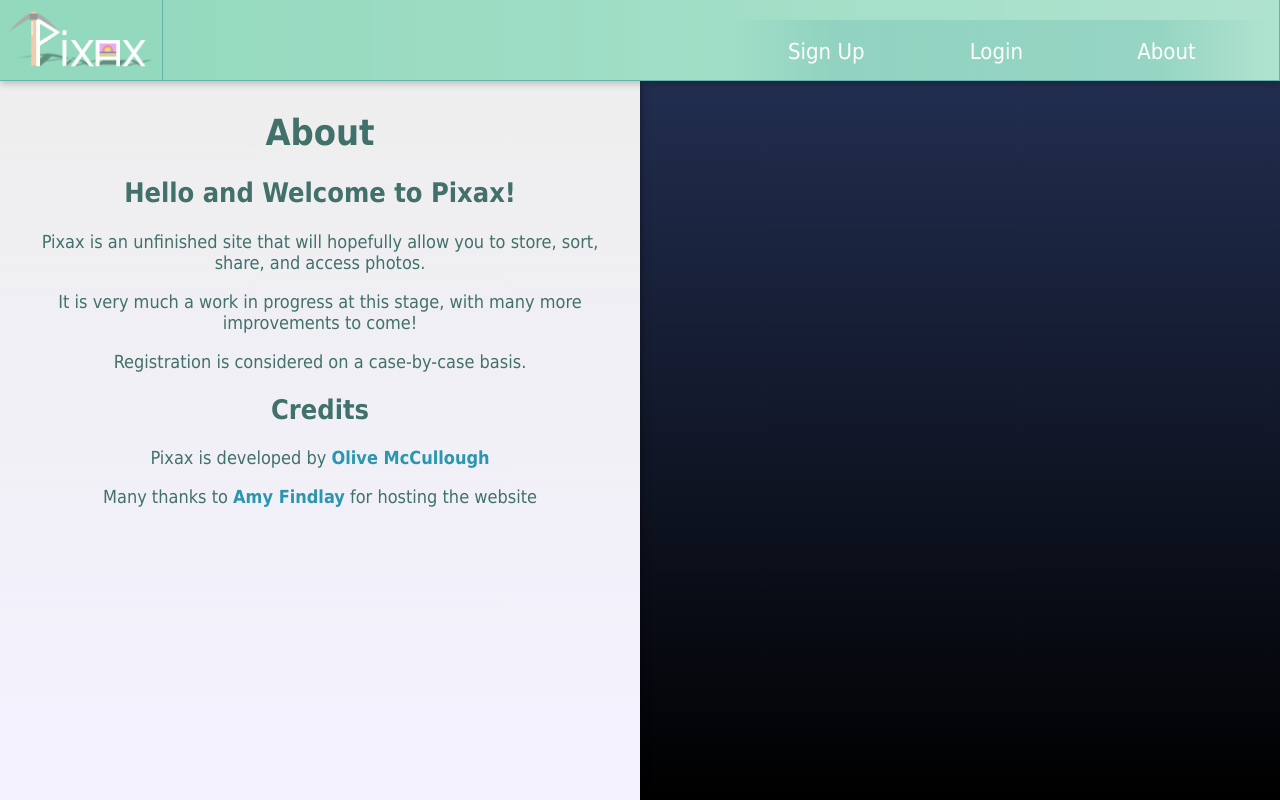
After one commit to OliveMcCullough/Pixax-Project, a Django app: template pixax/templates/about.html in a window 1280 px wide. The commit adds this page. Run offline with Django 4.2, Linux system fonts and the light colour scheme; the template is opened without the code that fills it, so the values that code supplies are empty.

Commit message:
Implemented about page

```diff
--- a/pixax/main/urls.py
+++ b/pixax/main/urls.py
@@ -1,5 +1,5 @@
 from django.urls import path
-from .views import AlbumView, RootRedirectView, MyAlbumsView, UploadPicturesView, UnsortedPicturesView, AlbumDeleteView, AlbumEditNameView, AlbumRateSortView
+from .views import AlbumView, RootRedirectView, MyAlbumsView, UploadPicturesView, UnsortedPicturesView, AlbumDeleteView, AlbumEditNameView, AlbumRateSortView, AboutView
 
 app_name = "main"
 
@@ -12,4 +12,5 @@ urlpatterns = [
     path('albums/<int:pk>/organise/setup/', AlbumRateSortView.as_view(), name="album_organise"),
     path('upload/', UploadPicturesView.as_view(), name="upload"),
     path('albums/unsorted/', UnsortedPicturesView.as_view(), name="unsorted"),
+    path('about/', AboutView.as_view(), name="about"),
 ]
--- a/pixax/main/views.py
+++ b/pixax/main/views.py
@@ -5,7 +5,7 @@ from django.http import Http404
 from django.shortcuts import get_object_or_404
 from django.urls import reverse, reverse_lazy
 from django.utils.decorators import method_decorator
-from django.views.generic import RedirectView, CreateView, FormView, ListView, DeleteView, UpdateView
+from django.views.generic import RedirectView, CreateView, FormView, ListView, DeleteView, UpdateView, TemplateView
 
 from .forms import AlbumCreateForm, PictureUploadForm, RateAndSortIntroForm
 from .models import Album, Picture
@@ -229,3 +229,7 @@ class AlbumRateSortView(FormView):
         ordering = [ordering, "-id"]
         form = RateAndSortIntroForm(initial={'order_select':ordering})
         return form
+
+
+class AboutView(TemplateView):
+    template_name = "about.html"
--- a/pixax/scss/pixax.scss
+++ b/pixax/scss/pixax.scss
@@ -111,6 +111,12 @@ html, body {
     font-size:$default-font-size;
 }
 
+a{
+    color:$blue;
+    font-weight: bold;
+    text-decoration: none;
+}
+
 #id_image_field::before{
     content:"«";
     background-color:black;
@@ -141,6 +147,7 @@ html, body {
         /* position: relative; */
         display: inline-block;
         a.nav_logo_link{
+            font-weight:normal;
             float:left;
             height:$navbar-height;
             /* margin:auto; */
@@ -287,6 +294,7 @@ html, body {
                         background-color:$green;
                     }
                     a{
+                        font-weight: normal;
                         display:inline-block;
                         text-decoration: none;
                         color:white;
@@ -450,6 +458,7 @@ input:focus-visible, a:focus-visible, select:focus-visible{
             margin:auto;
             text-decoration: none;
             color: $dark-blue;
+            font-weight:normal;
             span{
                 display:inline-block;
                 width:$album-block-size;
@@ -899,6 +908,7 @@ button, .button{
     margin: auto;
     margin-top: 25px;
     transition: background-color 0.25s ease-in-out;
+    font-weight: normal;
 
     &.secondary{
         background-color: $secondary-button-color;
--- a/pixax/static/css/pixax.css
+++ b/pixax/static/css/pixax.css
@@ -111,6 +111,12 @@ html, body {
   font-size: 18px;
 }
 
+a {
+  color: #2B96AD;
+  font-weight: bold;
+  text-decoration: none;
+}
+
 #id_image_field::before {
   content: "«";
   background-color: black;
@@ -146,6 +152,7 @@ html, body {
   outline-offset: -2px;
 }
 .navbar_wrapper .navbar a.nav_logo_link {
+  font-weight: normal;
   float: left;
   height: 80px;
   /* margin:auto; */
@@ -305,6 +312,7 @@ html, body {
   background-color: #64B6AC;
 }
 .navbar_wrapper .navbar ul.item_list li a {
+  font-weight: normal;
   display: inline-block;
   text-decoration: none;
   color: white;
@@ -471,6 +479,7 @@ input:focus-visible, a:focus-visible, select:focus-visible {
   margin: auto;
   text-decoration: none;
   color: #456990;
+  font-weight: normal;
 }
 .album_section .album_block .album_block_content:hover .album_illustration .file_top {
   transform: scale(1, 0.9);
@@ -965,6 +974,7 @@ button, .button {
   margin: auto;
   margin-top: 25px;
   transition: background-color 0.25s ease-in-out;
+  font-weight: normal;
 }
 button.secondary, .button.secondary {
   background-color: #93d9be;
--- /dev/null
+++ b/pixax/templates/about.html
@@ -0,0 +1,14 @@
+{% extends "slideshow_presentation_base.html" %}
+
+{% block title %} Login {% endblock %}
+
+{% block core_content %}
+    <h1> About </h1>
+    <h2> Hello and Welcome to Pixax! </h2>
+    <p> Pixax is an unfinished site that will hopefully allow you to store, sort, share, and access photos. </p>
+        It is very much a work in progress at this stage, with many more improvements to come! </p>
+    <p> Registration is considered on a case-by-case basis. </p>
+    <h2> Credits </h2>
+    <p> Pixax is developed by <a href="https://github.com/OliveMcCullough">Olive McCullough</a> </p>
+    <p> Many thanks to <a href="https://github.com/skyride">Amy Findlay</a> for hosting the website </p>
+{% endblock %}
--- a/pixax/templates/base.html
+++ b/pixax/templates/base.html
@@ -35,7 +35,7 @@
         <li> <a href="{% url 'users:register' %}"><span>Sign Up</span></a> </li>
         <li> <a href="{% url 'users:login' %}"><span>Login</span></a> </li>
         {% endif %}
-        <li><a href="TO DO"><span>About</span></a></li>
+        <li><a href="{% url 'main:about' %}"><span>About</span></a></li>
       </ul>
     </nav >
   </div>
```
Also changed, not shown: 1 other file.
